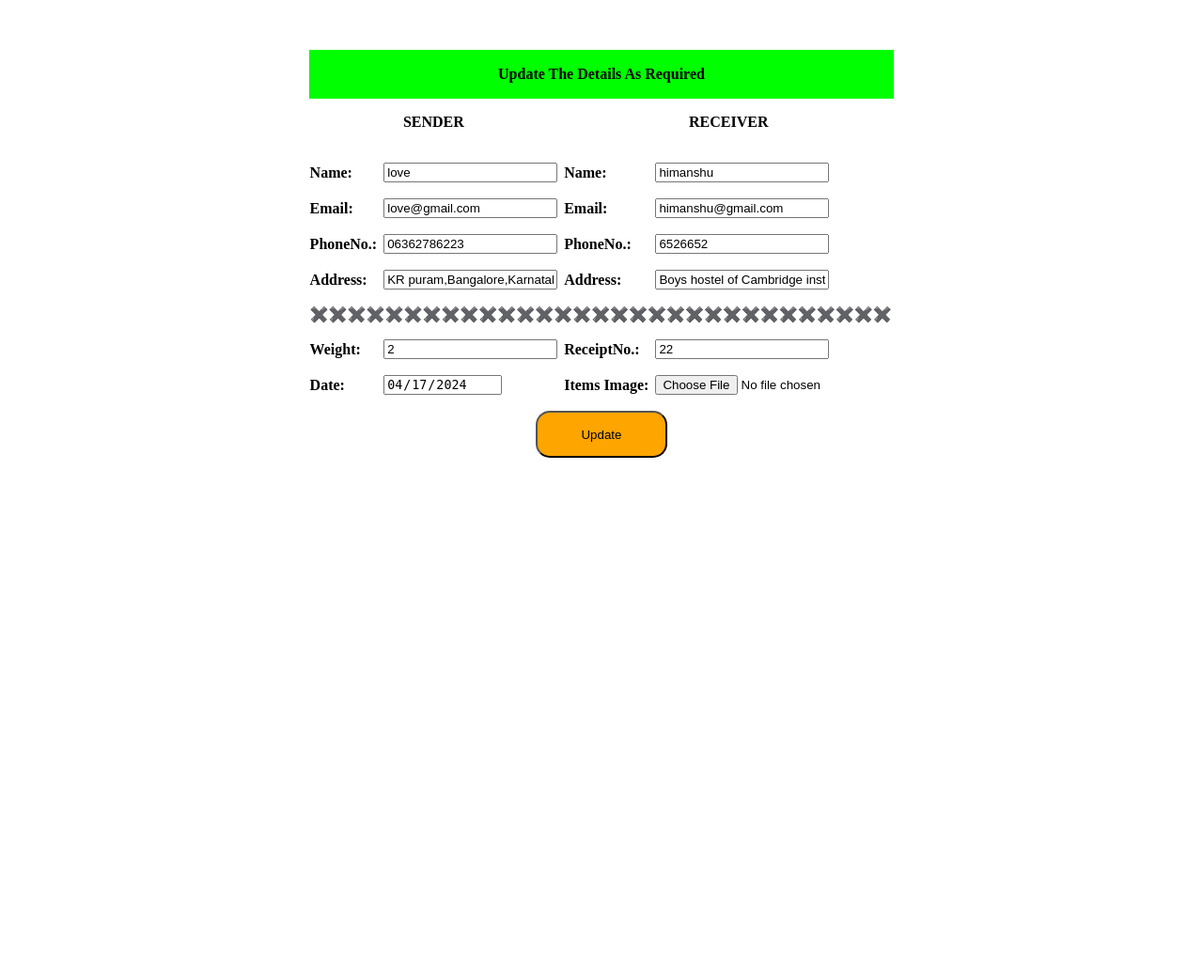
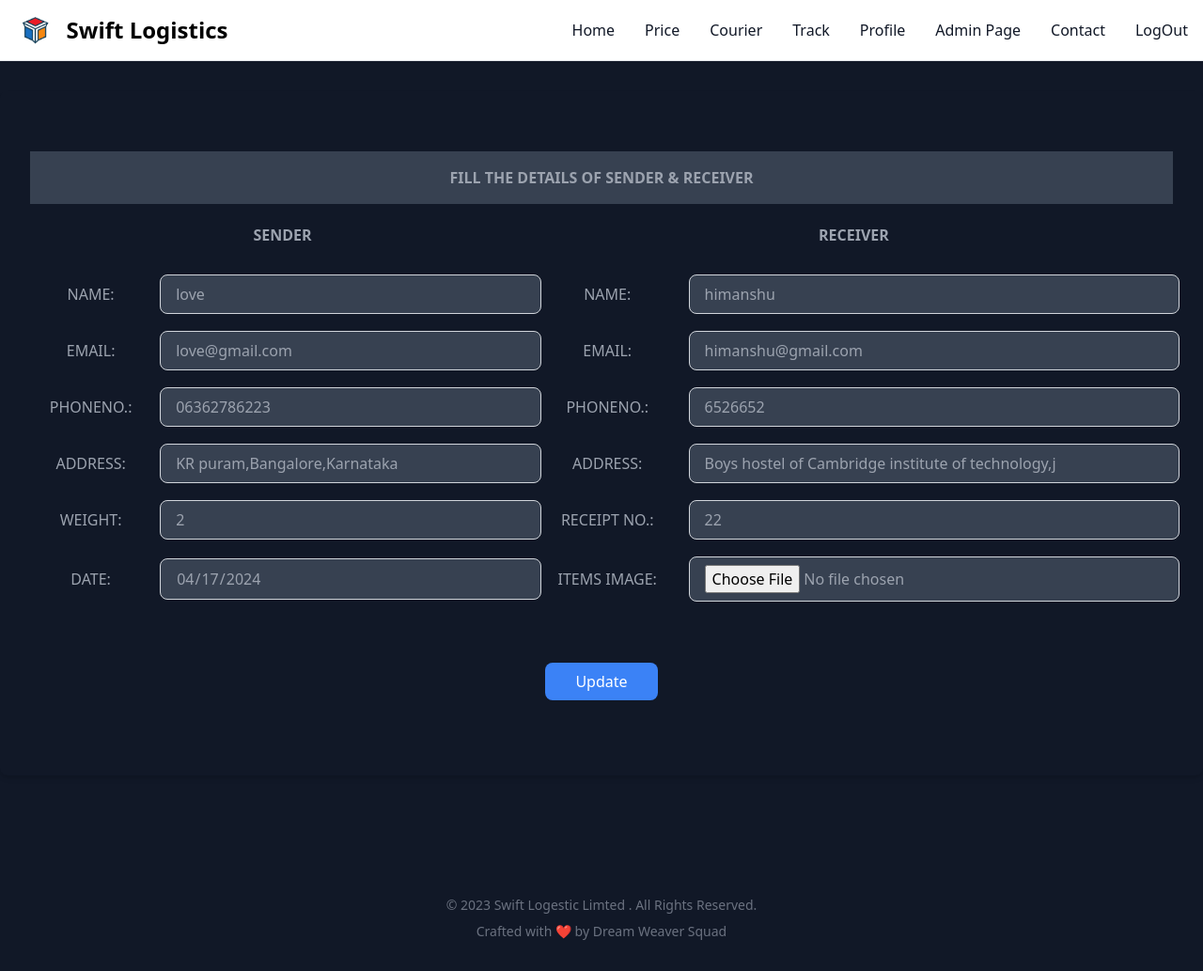
Before and after one commit to anuj-rishu/Swift-Logistics, a PHP site: page /home/updationtable.php?sid=7 in a window 1280 px wide. Shown: the whole page at 94% size. Before the commit the page ends 487 px from the top, so only its background shows below. Run offline with PHP 8.4, Linux system fonts and the light colour scheme; a user stored in the database is signed in; data comes from the database, SQL or seed files in the repository; some libraries are stand-ins or nearby versions.

Commit message:
changes in ui

```diff
--- a/admin/head.php
+++ b/admin/head.php
@@ -20,9 +20,9 @@
 
 <nav class="bg-white border-gray-200 dark:bg-gray-900">
   <div class="max-w-screen-xl flex flex-wrap items-center justify-between mx-auto p-4">
-    <a href="https://flowbite.com/" class="flex items-center space-x-3 rtl:space-x-reverse">
-        <img src="https://flowbite.com/docs/images/logo.svg" class="h-8" alt="Flowbite Logo" />
-        <span class="self-center text-2xl font-semibold whitespace-nowrap dark:text-white">Swift Logestic</span>
+  <a href="../index.php" class="flex items-center space-x-3 rtl:space-x-reverse">
+        <img src="../images/logo.png" class="h-8" alt="Flowbite Logo" />
+        <span class="self-center text-2xl font-semibold whitespace-nowrap dark:text-white">Swift Logistics</span>
     </a>
     <button data-collapse-toggle="navbar-default" type="button" class="inline-flex items-center p-2 w-10 h-10 justify-center text-sm text-gray-500 rounded-lg md:hidden hover:bg-gray-100 focus:outline-none focus:ring-2 focus:ring-gray-200 dark:text-gray-400 dark:hover:bg-gray-700 dark:focus:ring-gray-600" aria-controls="navbar-default" aria-expanded="false">
         <span class="sr-only">Open main menu</span>
--- a/home/footer.php
+++ b/home/footer.php
@@ -16,7 +16,7 @@
 <body>
 <footer class="bg-grey-600 rounded-lg mt-20  m-4">
     <div class="w-full mx-auto max-w-screen-xl p-4 flex flex-col items-center justify-center">
-        <span class="text-sm text-gray-500 text-center dark:text-gray-400">© 2023 <a href="https://flowbite.com/" class="hover:underline">Swift Logestic Limted </a>. All Rights Reserved.
+        <span class="text-sm text-gray-500 text-center dark:text-gray-400">© 2023 <a href="#" class="hover:underline">Swift Logestic Limted </a>. All Rights Reserved.
         </span>
         <span class="text-sm text-gray-500 text-center dark:text-gray-400 mt-2">Crafted with ❤️ by Dream Weaver Squad</span>
     </div>
--- a/home/header.php
+++ b/home/header.php
@@ -20,9 +20,9 @@
 
 <nav class="bg-white border-gray-200 dark:bg-gray-900">
   <div class="max-w-screen-xl flex flex-wrap items-center justify-between mx-auto p-4">
-    <a href="https://flowbite.com/" class="flex items-center space-x-3 rtl:space-x-reverse">
-        <img src="https://flowbite.com/docs/images/logo.svg" class="h-8" alt="Flowbite Logo" />
-        <span class="self-center text-2xl font-semibold whitespace-nowrap dark:text-white">Swift Logestic</span>
+    <a href="../index.php" class="flex items-center space-x-3 rtl:space-x-reverse">
+        <img src="../images/logo.png" class="h-8" alt="Flowbite Logo" />
+        <span class="self-center text-2xl font-semibold whitespace-nowrap dark:text-white">Swift Logistics</span>
     </a>
     <button data-collapse-toggle="navbar-default" type="button" class="inline-flex items-center p-2 w-10 h-10 justify-center text-sm text-gray-500 rounded-lg md:hidden hover:bg-gray-100 focus:outline-none focus:ring-2 focus:ring-gray-200 dark:text-gray-400 dark:hover:bg-gray-700 dark:focus:ring-gray-600" aria-controls="navbar-default" aria-expanded="false">
         <span class="sr-only">Open main menu</span>
--- a/home/updationtable.php
+++ b/home/updationtable.php
@@ -17,6 +17,10 @@ if(isset($_SESSION['uid'])){
     $run= mysqli_query($dbcon,$uqry);
     $data = mysqli_fetch_assoc($run);
 ?>
+<?php
+include('header.php');
+?>
+
 
 <!DOCTYPE html>
 <html lang="en">
@@ -25,54 +29,110 @@ if(isset($_SESSION['uid'])){
     <meta name="viewport" content="width=device-width, initial-scale=1.0">
     <title>Place Order</title>
 
+    <script src="https://cdn.tailwindcss.com"></script>
+    <title>Place Order</title>
+
 </head>
+
 <body>
-<form action="editdata.php" method="POST" enctype="multipart/form-data">
-<div style="overflow-x:auto;">
-    <table border="0px solid" style="margin-left: auto; margin-right:auto; margin-top:30px; font-weight:bold;border-spacing: 5px 15px;">
-        <th colspan="4" style="text-align: center;background-color:#00FF00; width: 140px; height: 50px;">Update The Details As Required</th>
+
+
+<body class="bg-gray-900 cover">
+
+
+<div class="container mx-auto py-8">
+    <form action="editdata.php" method="POST" enctype="multipart/form-data" class="p-8 rounded-lg shadow-md">
+        <div class="container mx-auto py-8">
+            <table class="w-full text-center">
+                <thead class="text-gray-400 uppercase">
                     <tr>
-            <th colspan="2">SENDER</th><th colspan="2">RECEIVER</th>
+                        <th colspan="4" class="bg-gray-700 py-4">Fill The Details Of Sender & Receiver</th>
                     </tr>
-        <tr>
-            <th colspan="2"></th><th colspan="2"></th>
+                </thead>
+                <tbody>
+                    <tr style="height: 20px;"></tr>
+                    <tr class="text-center text-gray-400 uppercase">
+                        <th colspan="2">SENDER</th>
+                        <th colspan="2">RECEIVER</th>
                     </tr>
-        <tr>
-            <td>Name:</td><td><input type="text" name="sname" value="<?php echo $data['sname'];?>" required></td>
+                    <tr style="height: 20px;"></tr>
+                    <tr class="text-gray-400 uppercase">
+                        <td>Name:</td>
+                        <td><input type="text" name="sname" value="<?php echo $data['sname'];?>" placeholder="Sender FullName" required
+                                class="m-2 sm:w-full bg-gray-700 border border-gray-300 py-2 px-4 rounded-lg"></td>
+                        <td>Name:</td>
+                        <td><input type="text" name="rname" value="<?php echo $data['rname'];?>" placeholder="Receiver FullName" required
+                                class="m-2 sm:w-full bg-gray-700 border border-gray-300 py-2 px-4 rounded-lg"></td>
+                    </tr>
 
-            <td>Name:</td><td><input type="text" name="rname" value="<?php echo $data['rname'];?>" required></td>
+
+
+                        <tr class="text-gray-400 uppercase">
+                            <td>Email:</td>
+                            <td><input type="text" name="semail" value="<?php echo $data['semail'];?>" readonly
+                            class="m-2 sm:w-full bg-gray-700 border border-gray-300 py-2 px-4 rounded-lg"></td>
+
+                            <td>Email:</td>
+                            <td><input type="text" name="remail" value="<?php echo $data['remail'];?>" placeholder="Receiver EmailId" required
+                             class="m-2 sm:w-full bg-gray-700 border border-gray-300 py-2 px-4 rounded-lg"></td>
                         </tr>
-        <tr>
-            <td>Email:</td><td><input type="text" name="semail" value="<?php echo $data['semail'];?>" readonly></td>
+                        <tr class="text-gray-400 uppercase">
+                            <td>PhoneNo.:</td>
+                            <td><input type="number" name="sphone" value="<?php echo $data['sphone'];?>" placeholder="Sender number" required
+                            class="m-2 sm:w-full bg-gray-700 border border-gray-300 py-2 px-4 rounded-lg"></td>
+                            <td>PhoneNo.:</td>
+                            <td><input ttype="number" name="rphone" value="<?php echo $data['rphone'];?>" placeholder="Receiver number" required
+                             class="m-2 sm:w-full bg-gray-700 border border-gray-300 py-2 px-4 rounded-lg"></td>
+                        </tr>
+                        <tr class="text-gray-400 uppercase">
+                            <td>Address:</td>
+                            <td><input  type="textfield" name="saddress" value="<?php echo $data['saddress'];?>" placeholder="Sender address" required
+                             class="m-2 sm:w-full bg-gray-700 border border-gray-300 py-2 px-4 rounded-lg"></td>
 
-            <td>Email:</td><td><input type="text" name="remail" value="<?php echo $data['remail'];?>" required></td>
+                            <td>Address:</td>
+                            <td><input type="textfield" name="raddress" value="<?php echo $data['raddress'];?>" placeholder="Receiver address" required
+                            class="m-2 sm:w-full bg-gray-700 border border-gray-300 py-2 px-4 rounded-lg"></td>
                         </tr>
-        <tr>
-            <td>PhoneNo.:</td><td><input type="number" name="sphone" value="<?php echo $data['sphone'];?>" required></td>
+                        <!-- <tr>
+                            <td colspan="4" class="py-2">
 
-            <td>PhoneNo.:</td><td><input type="number" name="rphone" value="<?php echo $data['rphone'];?>" required></td>
+                            </td>
+                        </tr> -->
+                        <tr class="text-gray-400 uppercase">
+                            <td>Weight:</td>
+                            <td><input type="number" name="wgt" value="<?php echo $data['weight'];?>" placeholder="Weight in kg" required
+                     class="m-2 sm:w-full bg-gray-700 border border-gray-300 py-2 px-4 rounded-lg"></td>
+
+                            <td>Receipt No.:</td>
+                            <td><input ype="number" name="billno" value="<?php echo $data['billno'];?>" placeholder="Enter transaction number" required
+                           class="m-2 sm:w-full bg-gray-700 border border-gray-300 py-2 px-4 rounded-lg"></td>
                         </tr>
-        <tr>
-            <td>Address:</td><td><input type="textfield" name="saddress" value="<?php echo $data['saddress'];?>" required></td>
-
-            <td>Address:</td><td><input type="textfield" name="raddress" value="<?php echo $data['raddress'];?>" required></td>
+                        <tr class="text-gray-400 uppercase">
+                            <td>Date:</td>
+                            <td><input type="date" name="date" value="<?php echo date('Y-m-d'); ?>" readonly
+                            class="m-2 sm:w-full bg-gray-700 border border-gray-300 py-2 px-4 rounded-lg"></td>
+                            <td>Items Image:</td>
+                            <td><input  type="file" name="simg" value="<?php echo $data['image'];?>" class="m-2 sm:w-full bg-gray-700 border border-gray-300 py-2 px-4 rounded-lg" type="file" name="simg" class="w-full py-2 px-4 border border-gray-300 rounded-lg"></td>
                         </tr>
-        <tr><td colspan="4">✖️✖️✖️✖️✖️✖️✖️✖️✖️✖️✖️✖️✖️✖️✖️✖️✖️✖️✖️✖️✖️✖️✖️✖️✖️✖️✖️✖️✖️✖️✖️</td></tr>
-        <tr>
-            <td>Weight:</td><td><input type="number" name="wgt" value="<?php echo $data['weight'];?>" required></td>
-
-            <td>ReceiptNo.:</td><td><input type="number" name="billno" value="<?php echo $data['billno'];?>" required></td>
+                        <tr type="hidden" name="idd" value="<?php echo $data['c_id']; ?>" class="text-gray-400 uppercase ">
+                            <td colspan="4" class="py-4">
+                                <input type="submit" name="submit" value="Update"
+                                    class=" mt-10 bg-blue-500 text-white py-2 px-8 rounded-lg cursor-pointer">
+                            </td>
                         </tr>
-        <tr>
-            <td>Date:</td><td><input type="date" name="date" value="<?php echo date('Y-m-d'); ?>" readonly /></td>
-            <td>Items Image:</td><td><input type="file" name="simg" value="<?php echo $data['image'];?>" ></td>
-        </tr>
-        <tr>
-            <input type="hidden" name="idd" value="<?php echo $data['c_id']; ?>" />
-            <td colspan="4" align="center"><input type="submit" name="submit" value="Update" style="background-color: orange; border-radius: 15px; width: 140px; height: 50px;cursor:pointer;"></td>
-        </tr>
+                    </tbody>
                 </table>
             </div>
         </form>
+    </div>
+    </form>
+
+</div>
+</form>
+
+
+<?php
+include('footer.php');
+?>
 </body>
 </html>
--- a/register.php
+++ b/register.php
@@ -105,9 +105,9 @@ if ($_SERVER["REQUEST_METHOD"] == "POST" && isset($_POST['submit'])) {
 <hr>
 
 <div class="flex mt-[150px] flex-col items-center justify-center px-6 py-8 mx-auto md:h-screen lg:py-0">
-      <a href="#" class="flex items-center mb-6 text-2xl font-semibold text-gray-900 dark:text-white">
+<a href="../index.php" class="flex items-center mb-6 text-2xl font-semibold text-gray-900 dark:text-white">
           <img class="w-8 h-8 mr-2" src="https://flowbite.s3.amazonaws.com/blocks/marketing-ui/logo.svg" alt="logo">
-          Swift Logestic Limted
+          Swift Logistics Limted
       </a>
       <div class="w-full bg-white rounded-lg shadow dark:border md:mt-0 sm:max-w-md xl:p-0 dark:bg-gray-800 dark:border-gray-700">
           <div class="p-6 space-y-4 md:space-y-6 sm:p-8">
@@ -178,7 +178,7 @@ if ($_SERVER["REQUEST_METHOD"] == "POST" && isset($_POST['submit'])) {
 
 <footer class="bg-grey-600 rounded-lg mt-20  m-4">
     <div class="w-full mx-auto max-w-screen-xl p-4 flex flex-col items-center justify-center">
-        <span class="text-sm text-gray-500 text-center dark:text-gray-400">© 2023 <a href="https://flowbite.com/" class="hover:underline">Swift Logestic Limted </a>. All Rights Reserved.
+        <span class="text-sm text-gray-500 text-center dark:text-gray-400">© 2023 <a href="#" class="hover:underline">Swift Logestic Limted </a>. All Rights Reserved.
         </span>
         <span class="text-sm text-gray-500 text-center dark:text-gray-400 mt-2">Crafted with ❤️ by Dream Weaver Squad</span>
     </div>
```
Also changed, not shown: admin/adminlogin.php (+5 -5 lines), home/courierMenu.php (+0 -11 lines), home/home.php (+6 -6 lines), home/status.php (+37 -13 lines), index.php (+5 -5 lines), images/logo.png (added), 1 other file. Lines whose indentation alone changed are shown as unchanged.
